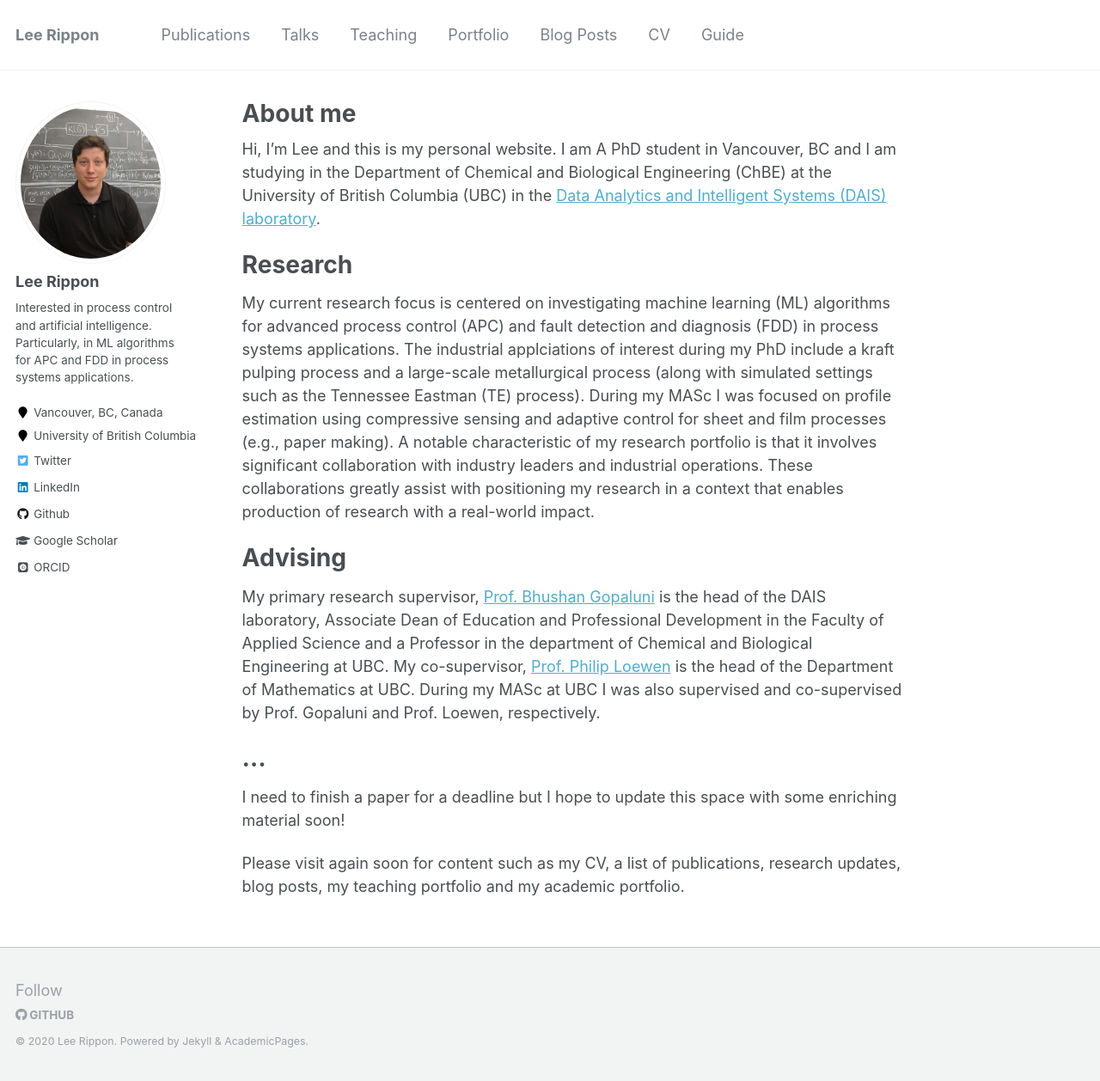
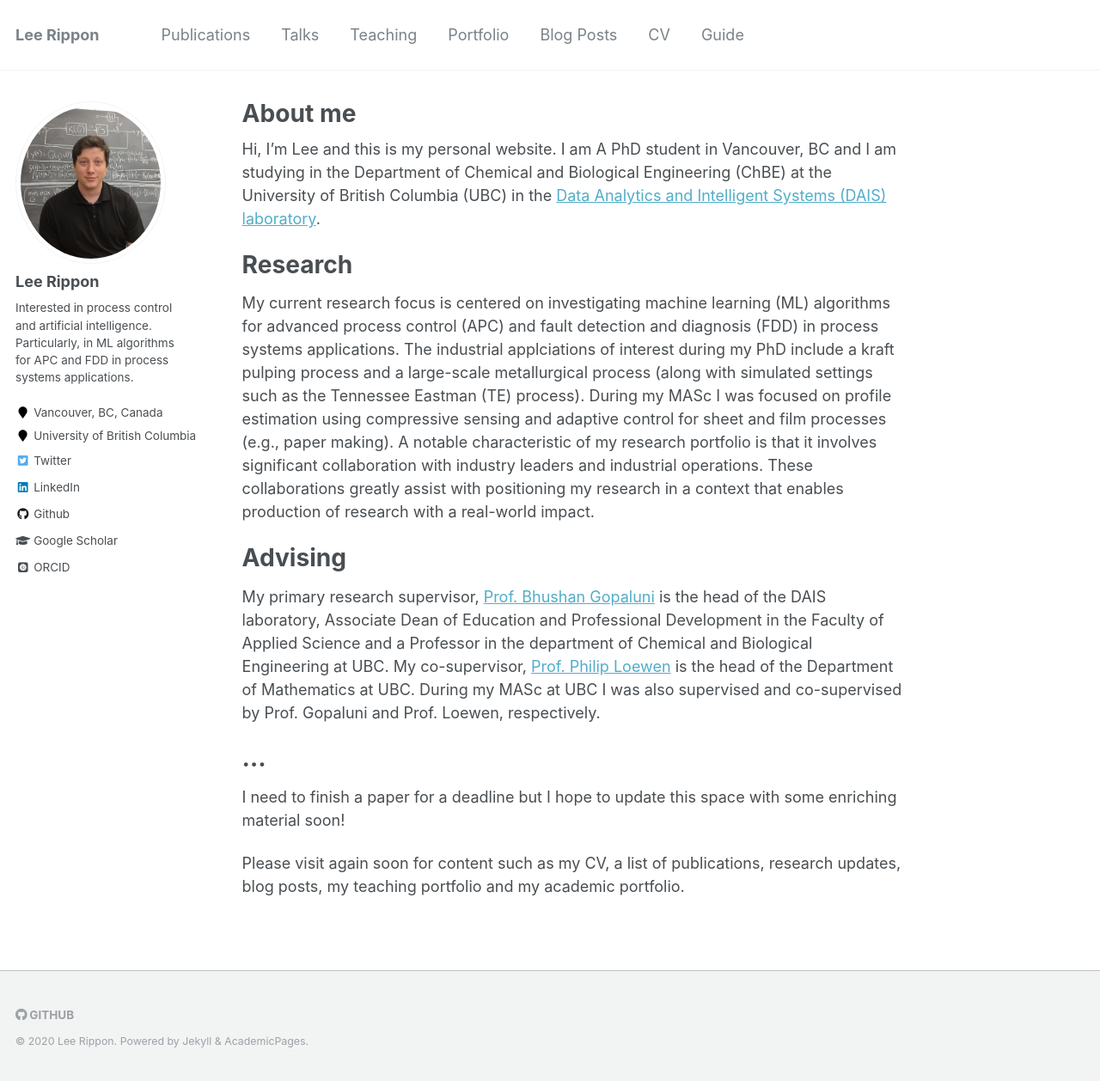
Before and after one commit to LeeRippon/LeeRippon.github.io, a Jekyll site: the page built from _pages/about.md, in a window 1280 px wide and 1258 px high. Shown: the whole window at 86% size. Built offline with Jekyll 4.4.1, drawn with Linux system fonts in a browser that asks for light colours; some web fonts are replaced.

Commit message:
Update custom.html

```diff
--- a/_includes/footer/custom.html
+++ b/_includes/footer/custom.html
@@ -1,3 +1,3 @@
 <!-- start custom footer snippets -->
-<a href="/sitemap/">Follow</a>
+<!--<a href="/sitemap/">Follow</a>
 <!-- end custom footer snippets -->
```
